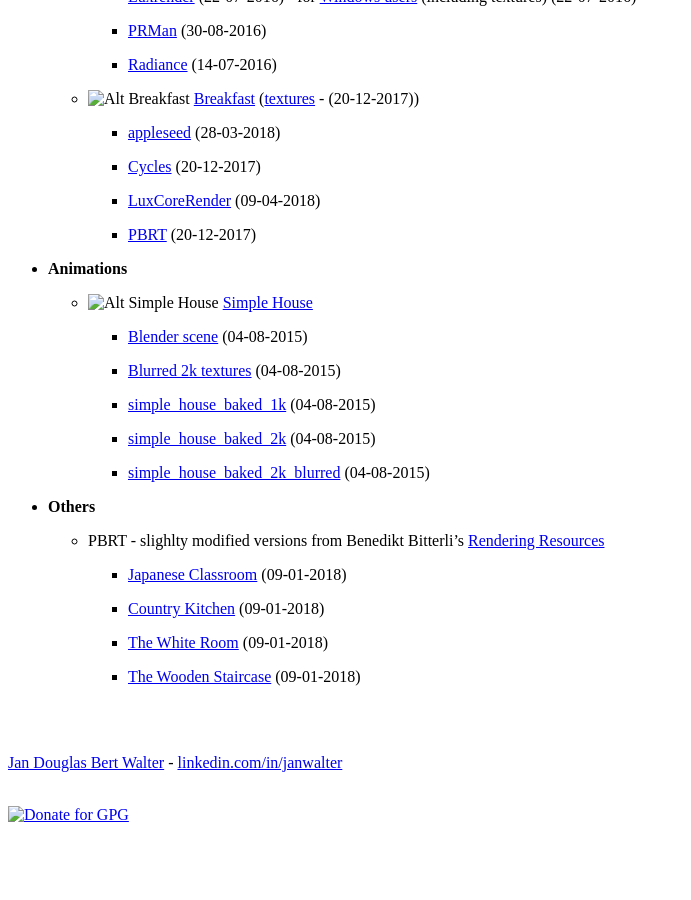
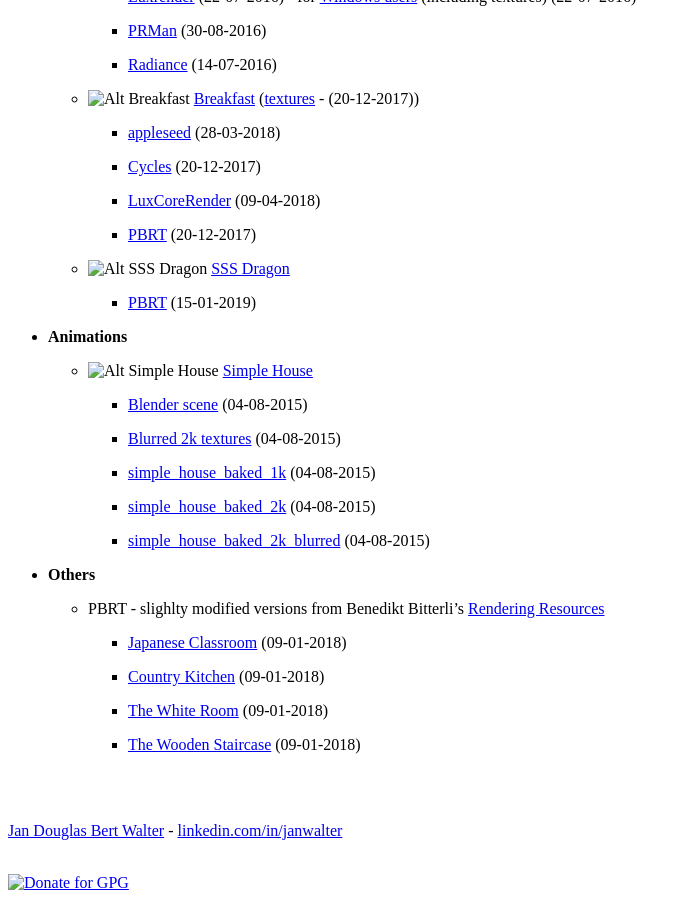
Before and after one commit to wahn/jan_walter_org, a Jekyll site: the page built from download/index.md, in a window 1280 px wide and 900 px high, scrolled down 5905 px. Shown: the whole window, without its empty margins (0-691 px from the left). Built offline with Jekyll 4.4.1, drawn with Linux system fonts in a browser that asks for light colours; Markdown is read by kramdown in place of the engine named in the settings; before the commit the page ends 6745 px from its top, so only the background shows below that.

Commit message:
Add PBRT version of the SSS Dragon to download section.

```diff
--- a/download/index.md
+++ b/download/index.md
@@ -429,6 +429,11 @@
 
         + [PBRT](https://www.janwalter.org/Download/Scenes/breakfast_pbrt.tar.gz) (20-12-2017)
 
+    - ![Alt SSS Dragon][sss_dragon]
+       [SSS Dragon](https://gitlab.com/jdb-walter/rs-pbrt-test-scenes/wikis/pbrt-sssdragon)
+
+        + [PBRT](https://www.janwalter.org/Download/Scenes/sss_dragon_pbrt.tar.gz) (15-01-2019)
+
 * __Animations__
 
     - ![Alt Simple House][simple_house] [Simple
@@ -480,3 +485,4 @@
 [simple_house]:           /thumbnails/animations/simple_house_89x50.png "Simple House"
 [attic]:                  /thumbnails/scenes/attic_99x50.png "Attic"
 [breakfast]:              /thumbnails/scenes/breakfast_50x50.png "Breakfast"
+[sss_dragon]:             /thumbnails/scenes/sss_dragon_67x50.png "Breakfast"
```
Also changed, not shown: thumbnails/scenes/sss_dragon_67x50.png (added).
